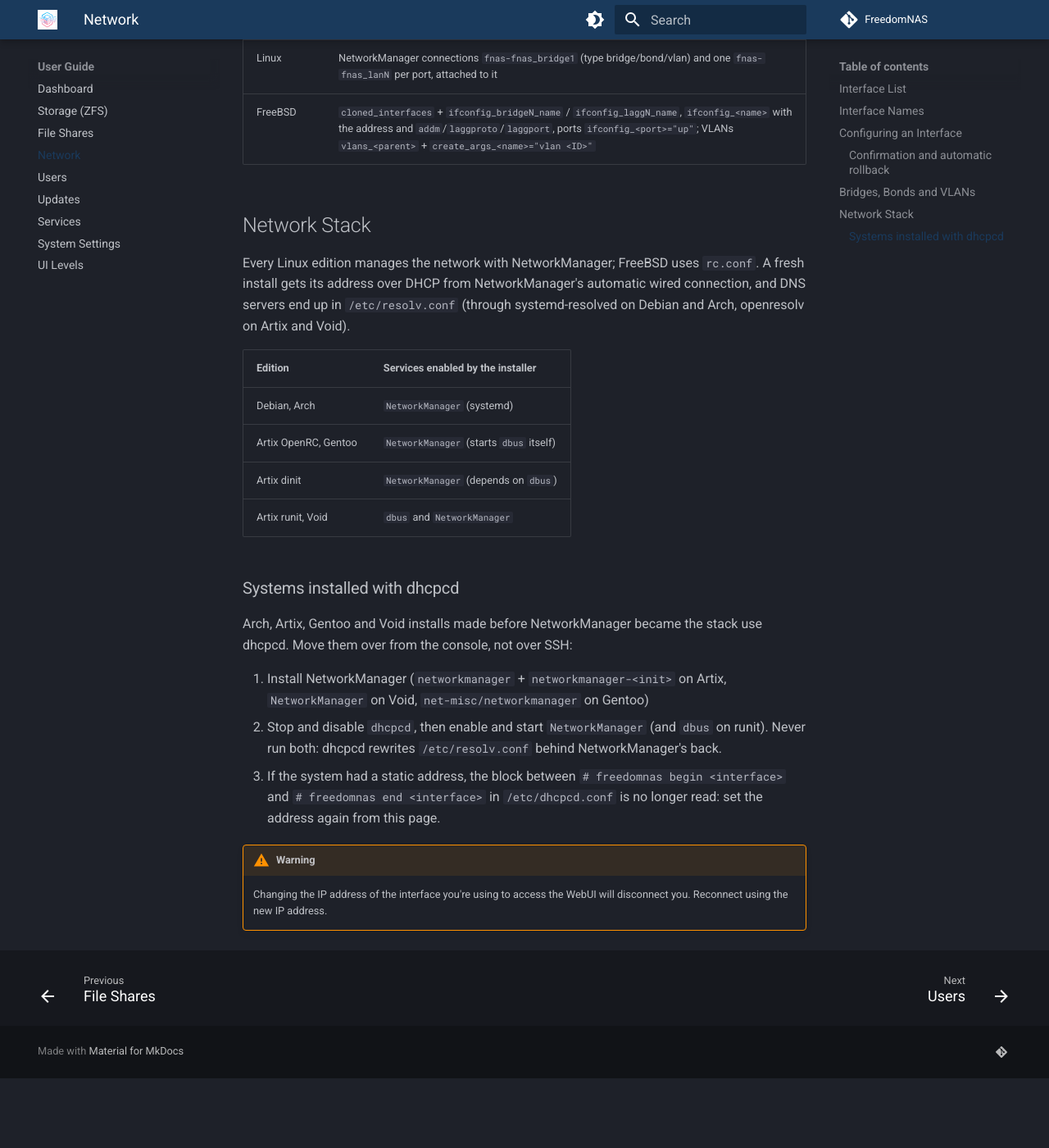
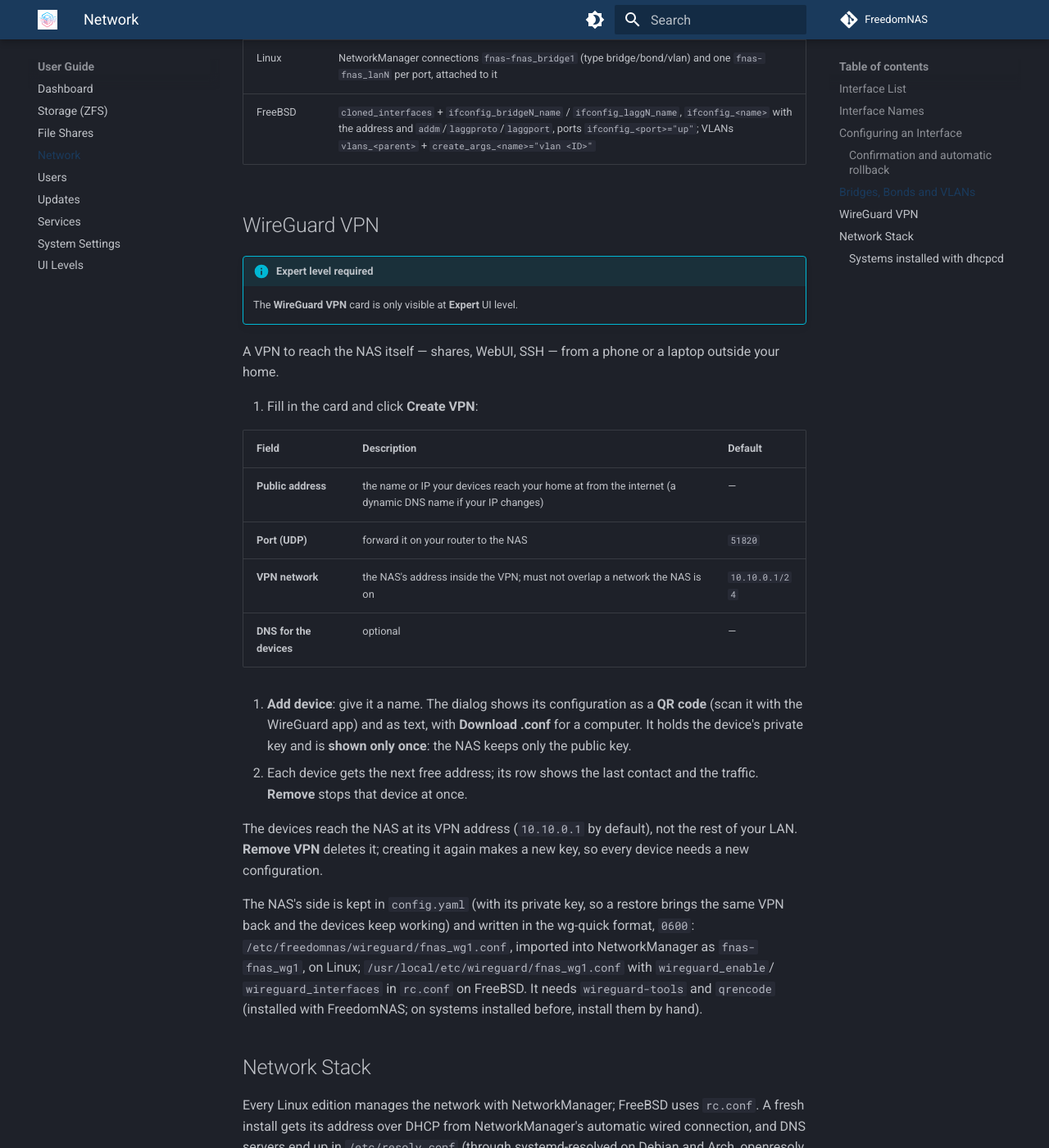
Before and after one commit to FreedomNAS/freedomnas-docs, an MkDocs documentation site: the page built from docs/user-guide/network.md, in a window 1280 px wide and 1400 px high, scrolled down 3950 px. Shown: the whole window at 82% size. Built offline with MkDocs 1.6.1 and Material for MkDocs 9.7.7, drawn with Linux system fonts in a browser that asks for light colours; before the commit the page ends 5265 px from its top, so only the background shows below that.

Commit message:
Document the WireGuard VPN

```diff
--- a/docs/user-guide/network.md
+++ b/docs/user-guide/network.md
@@ -135,6 +135,43 @@ bridges, as long as their ports are there.
 | Linux | NetworkManager connections `fnas-fnas_bridge1` (type bridge/bond/vlan) and one `fnas-fnas_lanN` per port, attached to it |
 | FreeBSD | `cloned_interfaces` + `ifconfig_bridgeN_name` / `ifconfig_laggN_name`, `ifconfig_<name>` with the address and `addm`/`laggproto`/`laggport`, ports `ifconfig_<port>="up"`; VLANs `vlans_<parent>` + `create_args_<name>="vlan <ID>"` |
 
+## WireGuard VPN
+
+!!! info "Expert level required"
+    The **WireGuard VPN** card is only visible at **Expert** UI level.
+
+A VPN to reach the NAS itself — shares, WebUI, SSH — from a phone or a
+laptop outside your home.
+
+1. Fill in the card and click **Create VPN**:
+
+| Field | Description | Default |
+|-------|-------------|---------|
+| **Public address** | the name or IP your devices reach your home at from the internet (a dynamic DNS name if your IP changes) | — |
+| **Port (UDP)** | forward it on your router to the NAS | `51820` |
+| **VPN network** | the NAS's address inside the VPN; must not overlap a network the NAS is on | `10.10.0.1/24` |
+| **DNS for the devices** | optional | — |
+
+2. **Add device**: give it a name. The dialog shows its configuration as a
+   **QR code** (scan it with the WireGuard app) and as text, with
+   **Download .conf** for a computer. It holds the device's private key and
+   is **shown only once**: the NAS keeps only the public key.
+3. Each device gets the next free address; its row shows the last contact
+   and the traffic. **Remove** stops that device at once.
+
+The devices reach the NAS at its VPN address (`10.10.0.1` by default), not
+the rest of your LAN. **Remove VPN** deletes it; creating it again makes a
+new key, so every device needs a new configuration.
+
+The NAS's side is kept in `config.yaml` (with its private key, so a restore
+brings the same VPN back and the devices keep working) and written in the
+wg-quick format, `0600`: `/etc/freedomnas/wireguard/fnas_wg1.conf`,
+imported into NetworkManager as `fnas-fnas_wg1`, on Linux;
+`/usr/local/etc/wireguard/fnas_wg1.conf` with `wireguard_enable`/
+`wireguard_interfaces` in `rc.conf` on FreeBSD. It needs `wireguard-tools`
+and `qrencode` (installed with FreedomNAS; on systems installed before,
+install them by hand).
+
 ## Network Stack
 
 Every Linux edition manages the network with NetworkManager; FreeBSD uses
```
Also changed, not shown: docs/api/network.md (+15 -0 lines), docs/architecture/reconciler.md (+1 -1 lines), docs/profiles/os-profiles.md (+4 -0 lines), docs/user-guide/ui-levels.md (+1 -1 lines).
